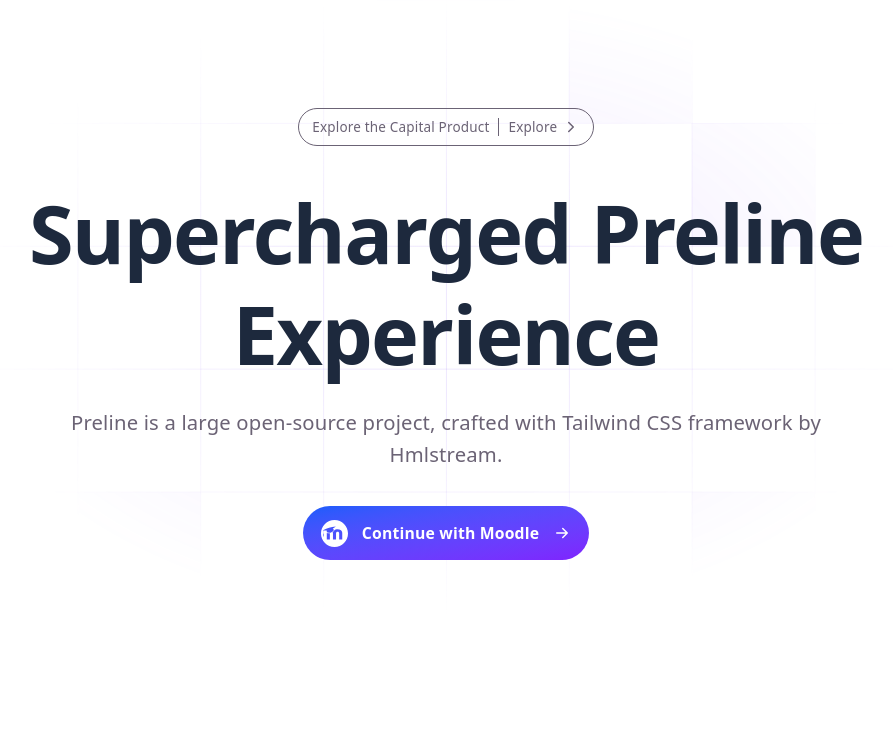
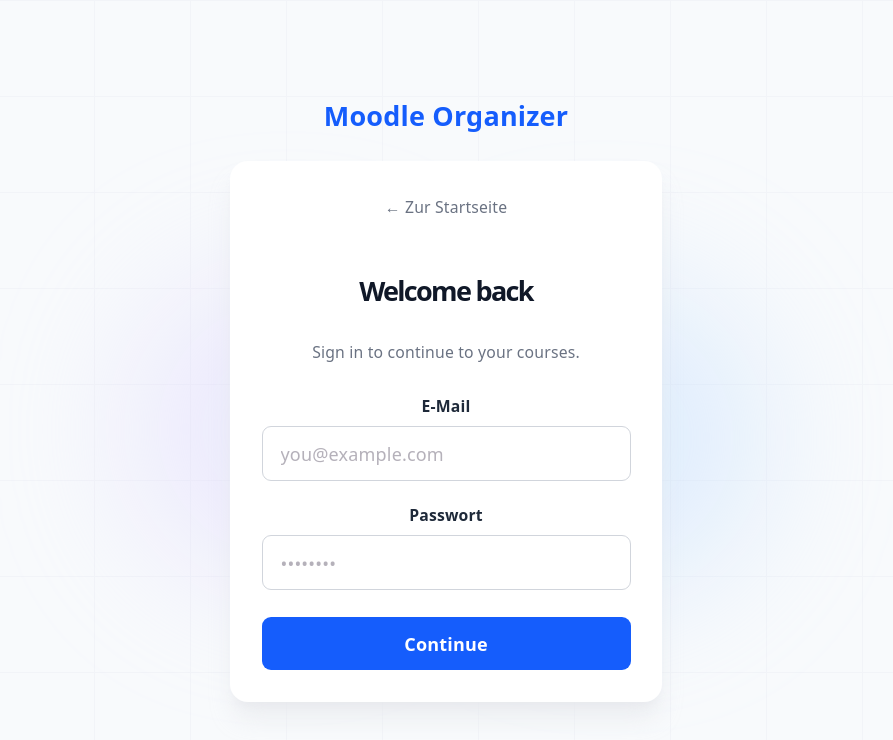
Before and after one commit to RSLNCHIK/moodle-organizer, a React app in the folder frontend/: page /login in a window 1280 px wide. Shown: the top 740 px of the page, without its empty margins (194-1087 px from the left). Built offline with nearby package versions, Linux system fonts and the light colour scheme; the HTML template or start-up script is replaced by a standard one.

Commit message:
Add landing, login, and protected dashboard routes with login loading and error handling

```diff
--- a/frontend/src/App.jsx
+++ b/frontend/src/App.jsx
@@ -6,9 +6,10 @@
 import FileList from "./components/FileList";
 import NewModel from "./components/NewModel";
 
+import { Routes, Route, Navigate, useNavigate } from "react-router-dom";
+
 function App() {
   // Die Ansicht vor der Anmeldung: Startseite oder Loginformular.
-  const [page, setPage] = useState("start");
   const [email, setEmail] = useState("");
   const [password, setPassword] = useState("");
 
@@ -25,12 +26,25 @@
   const [selectedAssignment, setSelectedAssignment] = useState(null);
   const [files, setFiles] = useState([]);
 
+  const [isLoggingIn, setIsLoggingIn] = useState(false);
+
+  const navigate = useNavigate();
+
 
   async function handleLogin(event) {
     event.preventDefault();
 
+
+    if (isLoggingIn) {
+      return;
+
+    }
+
     setError("");
+    setIsLoggingIn(true);
 
+
+    try {
       const formData = new URLSearchParams();
       formData.append("username", email);
       formData.append("password", password);
@@ -60,6 +74,13 @@
       );
 
       setToken(data.access_token);
+
+    } catch {
+      setError("Anmeldung konnte nicht abgeschlossen werden");
+    } finally {
+      setIsLoggingIn(false);
+    }
+
   }
 
   async function loadCourses(currentToken) {
@@ -86,13 +107,6 @@
     setCourses([]);
     setPassword("");
     setError("");
-    setPage("start");
-  }
-
-  function showStartPage() {
-    setPassword("");
-    setError("");
-    setPage("start");
   }
 
   // ${token} comes from the state variable token, which is set when the user logs in. It is used to authenticate the request to the backend API.
@@ -143,6 +157,7 @@
 
     }
 
+    // data is used to store the response from the backend API in JSON format. This is important because we need to parse the response before we can set the state variables files and selectedAssignment.
     const data = await response.json();
 
     // setFiles is used to set the state variable files with the data received from the backend API. This is used to display the files in the frontend.
@@ -162,10 +177,14 @@
   // {selectedAssignment && <FileList files={files} /> } is a conditional rendering that checks if selectedAssignment is not null. If it is not null, it renders the FileList component with the files prop set to the files state variable. This is used to display the files of the selected assignment in the frontend.
 
   return (
-    <div className="min-h-screen bg-gray-100">
-      {!token ? (
-        page === "start" ? (
-          <NewModel onContinue={() => setPage("login")} />
+    <Routes>
+      {/* Startseite */}
+      <Route path="/" element={<NewModel />} />
+
+      {/* Loginformular */}
+      <Route path="/login" element={
+        token ? (
+          <Navigate to="/dashboard" />
         ) : (
           <LoginForm
             email={email}
@@ -174,19 +193,18 @@
             setPassword={setPassword}
             handleLogin={handleLogin}
             error={error}
-            onBack={showStartPage}
+            isLoggingIn={isLoggingIn}
             />
         )
-      ) : (
-        // p-8 is used to add padding of 2 rem (32px) to all sides of the cotainer.
-        // mb-3 is used to add a margin-bottom of 0.75 rem (12px) to the assignment card.
-        // gap-4 is used to add a gap of 1 rem (16px) between the assignment cards.
-        // space-y-2 is used to add a vertical space of 0.5rem (8px) between the assignment cards.
-        // mx-auto is used to center the container horizontally in the viewport. mx stands for margin-left and margin-right, and auto is used to set the left and right margins to equal values, effectively centering the container.
-        // max-w-5xl is used to set the maximum width of the container to 80rem (1280px). This is used to prevent the container from becoming to width on large screens and to margin the content
-        // p-8 is used to add padding of 2 rem (32px) to all sides of the container. This is used to create space between the content of the container and its blorder
+      }
+    />
+
+    {/* Dashboard */}
+
+    <Route path="/dashboard" element={
+      token ? (
+        <div className="min-h-screen bg-gray-100">
           <div className="mx-auto max-w-7xl p-8">
-
             <Navbar handleLogout={handleLogout} />
 
             <div className="grid gap-6 lg:grid-cols-3">
@@ -210,9 +228,15 @@
             />
 
           </div>
+
         </div>
-      )}
       </div>
+    ) : (
+      <Navigate to="/login" />
+      )
+    }
+  />
+  </Routes>
   );
 }
 
```
Lines whose indentation alone changed are shown as unchanged.
